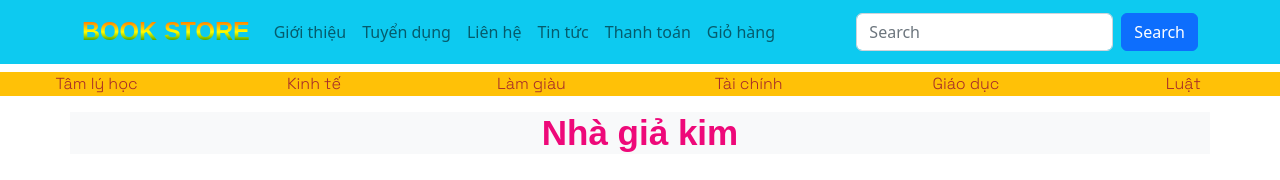
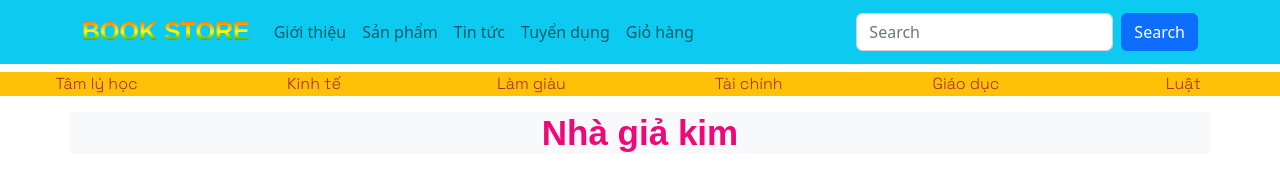
Before and after one commit to HuynhMinhThang-tech/----n-TKWed, a plain HTML site: page ChitietSP.html in a window 1280 px wide. Shown: the top 180 px of the page. Drawn offline with nearby package versions, Linux system fonts and the light colour scheme; a web font is replaced by a local one.

Commit message:
Sửa lại thanh điều hướng

```diff
--- a/ChitietSP.html
+++ b/ChitietSP.html
@@ -28,16 +28,13 @@
                 <a class="nav-link" href="ThongTin.html" target="_blank">Giới thiệu</a>
               </li>
               <li class="nav-item">
-                <a class="nav-link" href="">Tuyển dụng</a>
-              </li>
-              <li class="nav-item">
-                <a class="nav-link" href="">Liên hệ</a>
+                <a class="nav-link" href="">Sản phẩm</a>
               </li>
               <li class="nav-item">
                 <a class="nav-link" href="">Tin tức</a>
               </li>
               <li class="nav-item">
-                <a class="nav-link" href="">Thanh toán</a>
+                <a class="nav-link" href="">Tuyển dụng</a>
               </li>
               <li class="nav-item">
                 <a class="nav-link" href="Giohang.html" target="_blank">Giỏ hàng</a>
```
